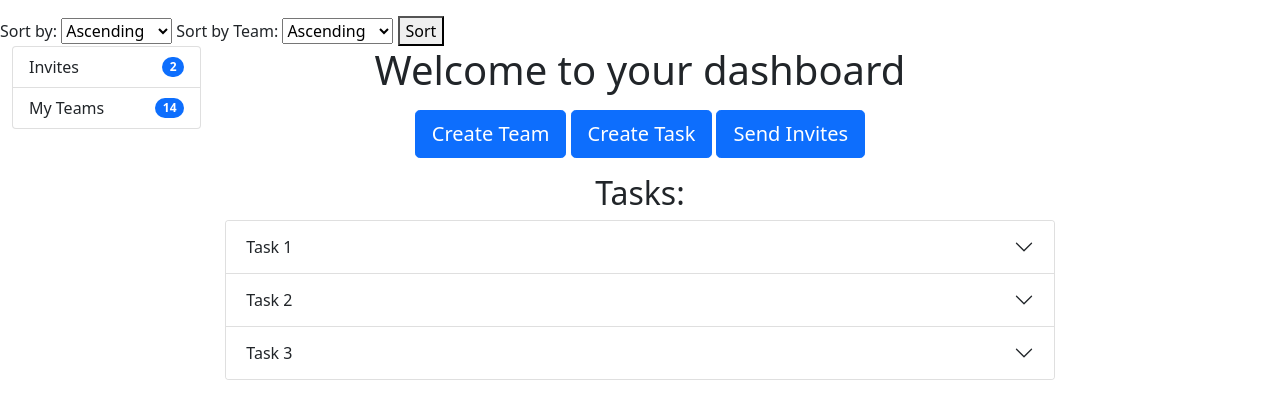
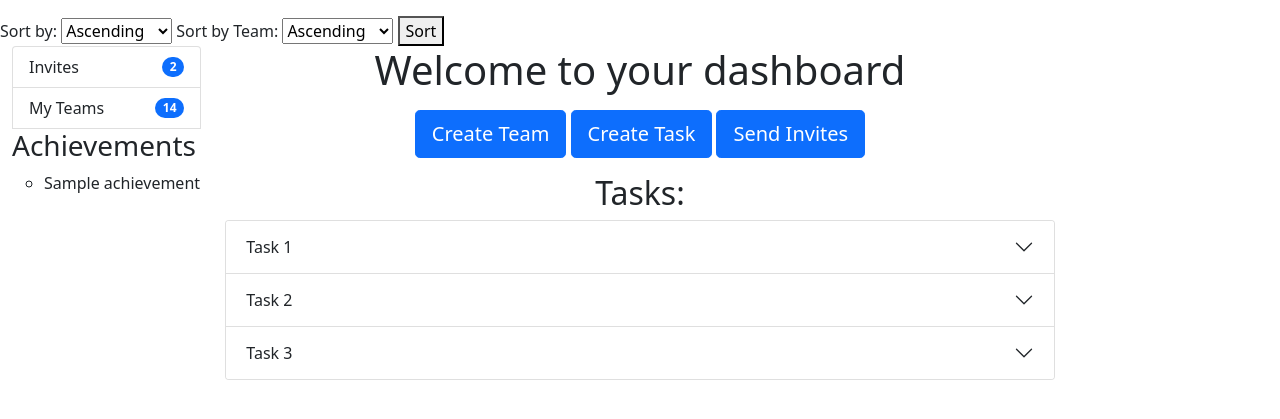
Before and after one commit to yohannpirbay/Magpie, a Django app: template tasks/templates/dashboard.html in a window 1280 px wide. Shown: the part 56-475 px from the top of the page. Run offline with Django 4.2, Linux system fonts and the light colour scheme; the template is opened without the code that fills it: most values are stand-ins (such as "Sample title", 1, 10 or a date in 2020); some libraries are stand-ins or nearby versions.

Commit message:
change dashboard view and dashboard.html to display achievements

```diff
--- a/tasks/templates/dashboard.html
+++ b/tasks/templates/dashboard.html
@@ -40,6 +40,18 @@
           <a href='{% url 'My_team' %}' class="list-group-item list-group-item-action d-flex justify-content-between align-items-center">
             My Teams <span class="badge bg-primary rounded-pill">14</span>
           </a>
+          <div id="achievements">
+            <h3>Achievements</h3>
+            {% if achievements %}
+                <ul>
+                    {% for achievement in achievements %}
+                        <li>{{ achievement.name }}</li>
+                    {% endfor %}
+                </ul>
+            {% else %}
+                <p>No achievements yet.</p>
+            {% endif %}
+        </div>
         </ul>
         </p>
 
--- a/tasks/views.py
+++ b/tasks/views.py
@@ -71,14 +71,18 @@ def dashboard(request):
         tasks = tasks.order_by('team__name', 'dueDate')
     else:
         tasks = tasks.order_by('-team__name', '-dueDate')
+    # Retrieve the user's achievements
+    user_achievements = current_user.achievements.all()
 
     context = {
         'sent_invitations': sent_invitations,
         'received_invitations': received_invitations,
         'user': current_user,
         'tasks': tasks,
+        'achievements': user_achievements,  # Add this line to include achievements in the context
         # Other context variables
     }
+
 
     return render(request, 'dashboard.html', context)
 
```
